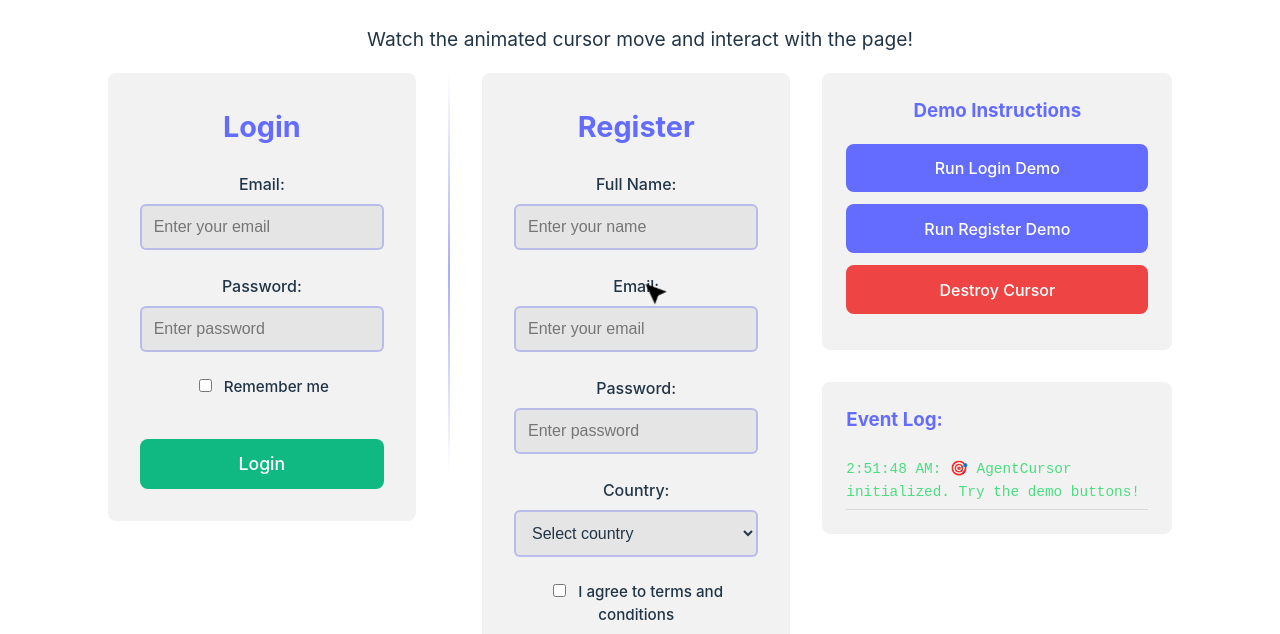
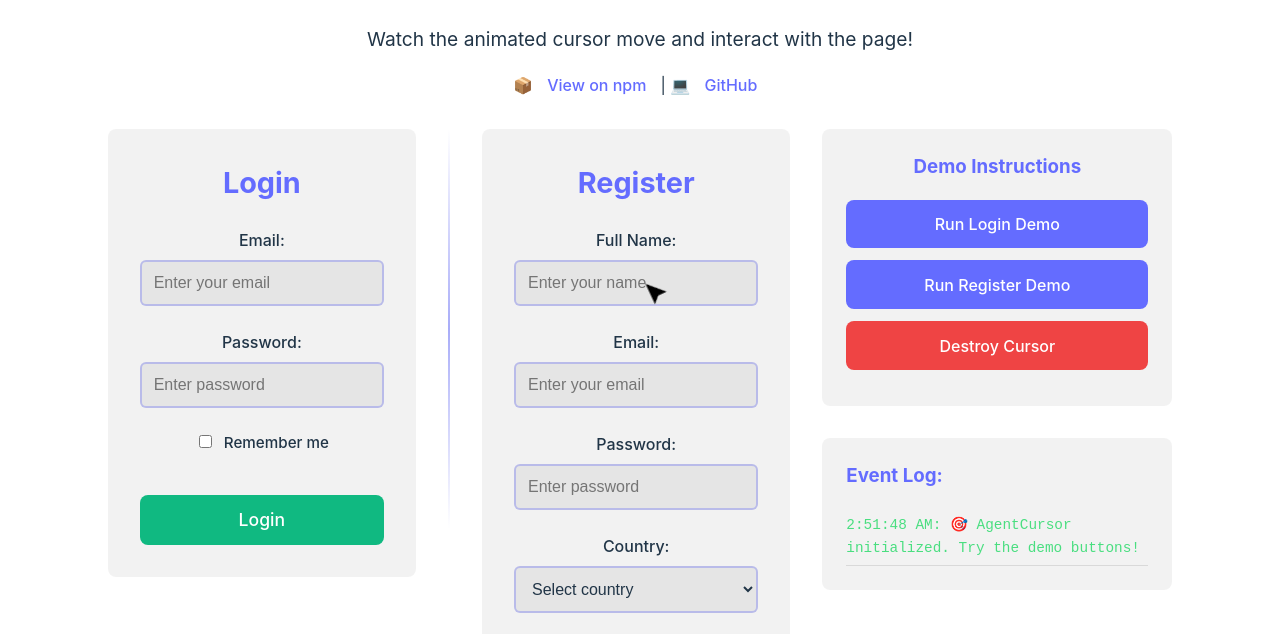
Before and after one commit to rajasekarm/agent-cursor, a website built with Vite: page demo/index.html in a window 1280 px wide. Shown: the part 132-766 px from the top of the page. Built offline with nearby package versions, Linux system fonts and the light colour scheme.

Commit message:
fix: add npm and github link

```diff
--- a/demo/index.html
+++ b/demo/index.html
@@ -9,6 +9,22 @@
     <div id="app">
       <h1>AgentCursor Demo</h1>
       <p>Watch the animated cursor move and interact with the page!</p>
+      <p class="npm-link">
+        📦
+        <a
+          href="https://www.npmjs.com/package/agent-cursor"
+          target="_blank"
+          rel="noopener noreferrer"
+          >View on npm</a
+        >
+        | 💻
+        <a
+          href="https://github.com/rajasekarm/agent-cursor"
+          target="_blank"
+          rel="noopener noreferrer"
+          >GitHub</a
+        >
+      </p>
 
       <div class="demo-container">
         <div class="forms-section">
--- a/demo/src/style.css
+++ b/demo/src/style.css
@@ -36,6 +36,26 @@ h1 {
 
 p {
   font-size: 1.2em;
+}
+
+.npm-link {
+  font-size: 1em;
+  margin: 1rem 0 2rem;
+}
+
+.npm-link a {
+  color: #646cff;
+  text-decoration: none;
+  font-weight: 500;
+  transition: all 0.25s;
+  padding: 0.3rem 0.6rem;
+  border-radius: 4px;
+}
+
+.npm-link a:hover {
+  color: #535bf2;
+  background-color: rgba(100, 108, 255, 0.1);
+  text-decoration: underline;
 }
 
 .demo-container {
```
